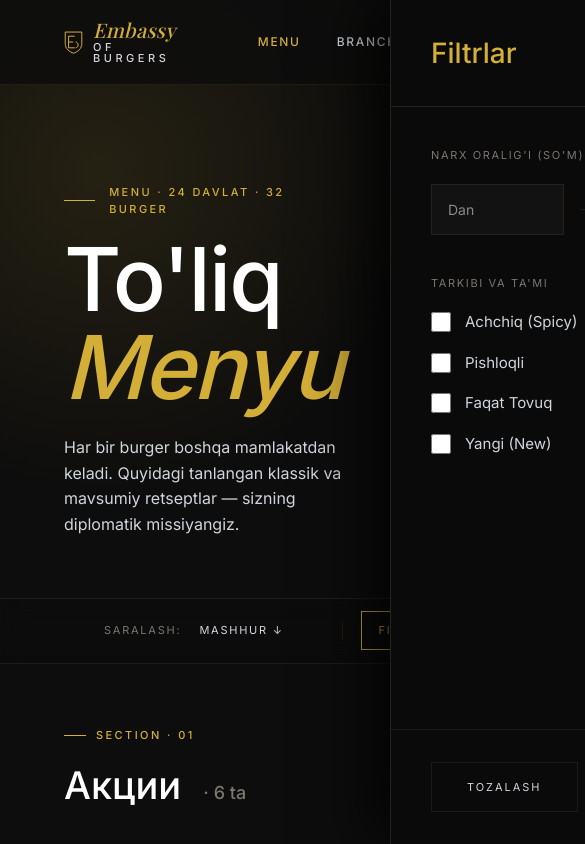
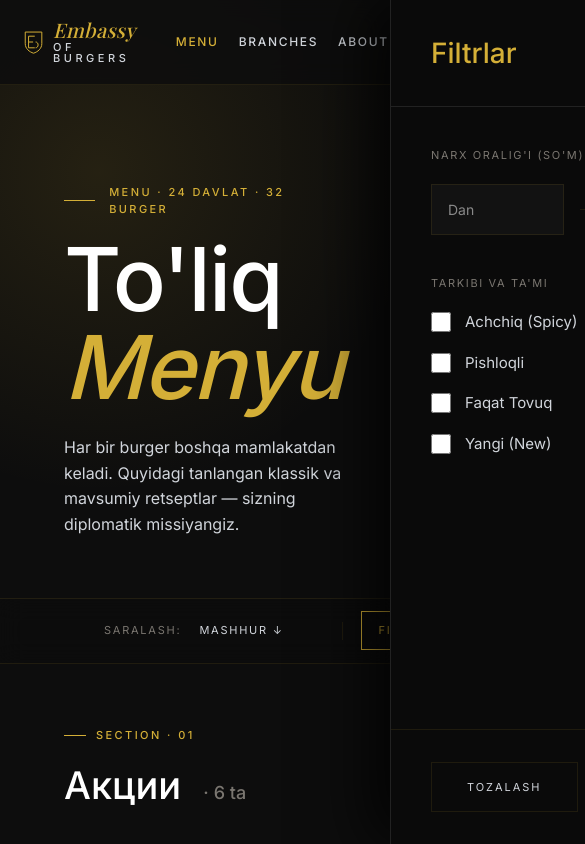
Before and after one commit to rahmatulloh19/EoB, a Next.js app: page /en/menu in a window 390 px wide. Shown: the top 844 px of the page, 585 px wide, since content can reach past the window. Built offline with nearby package versions, Linux system fonts and the light colour scheme.

Commit message:
feat: responsive improvements for 1024px, fixed language switch scroll, split grid logic for burgers and why-us

```diff
--- a/src/app/globals.css
+++ b/src/app/globals.css
@@ -35,7 +35,6 @@
 
 html {
   scroll-behavior: smooth;
-  overflow-x: hidden;
 }
 
 body {
@@ -44,7 +43,6 @@ body {
   font-family: var(--eob-sans), "Inter", system-ui, sans-serif;
   -webkit-font-smoothing: antialiased;
   text-rendering: optimizeLegibility;
-  overflow-x: hidden;
 
   --eob-mono: ui-monospace, SFMono-Regular, Menlo, Monaco, Consolas, monospace;
 }
@@ -142,6 +140,85 @@ body {
     transform: translateY(-4px);
     box-shadow: 0 12px 40px rgba(0,0,0,0.4), 0 4px 12px rgba(212,175,55,0.04);
   }
+
+  .eob-container {
+    max-width: 1280px;
+    margin: 0 auto;
+    padding: 0 64px;
+    width: 100%;
+  }
+
+  @media (max-width: 1200px) {
+    .eob-container {
+      padding: 0 40px;
+    }
+  }
+
+  @media (max-width: 1024px) {
+    .eob-container {
+      padding: 0 24px;
+    }
+  }
+
+  .eob-grid-4, .eob-grid-burgers, .eob-grid-whyus {
+    display: grid;
+    grid-template-columns: repeat(4, 1fr);
+    gap: 24px;
+  }
+
+  .eob-grid-3 {
+    display: grid;
+    grid-template-columns: repeat(3, 1fr);
+    gap: 20px;
+  }
+
+  @media (max-width: 1200px) {
+    .eob-grid-4 {
+      gap: 16px;
+    }
+    .eob-grid-3 {
+      gap: 16px;
+    }
+  }
+
+  @media (max-width: 1114px) {
+    /* Burgerlar bo'limi uchun - 3 ta qoladi, 4-chi yashiriladi */
+    .eob-grid-burgers {
+      grid-template-columns: repeat(3, 1fr);
+    }
+    .eob-grid-burgers > *:nth-child(4) {
+      display: none !important;
+    }
+
+    /* Why Us bo'limi uchun - 4 tasi ham qoladi (2x2) */
+    .eob-grid-whyus {
+      grid-template-columns: repeat(2, 1fr);
+    }
+  }
+
+  @media (max-width: 1200px) {
+    .eob-nav-inner {
+      gap: 20px !important;
+    }
+    .eob-nav-tools {
+      gap: 12px !important;
+    }
+    .eob-nav-links {
+      gap: 20px !important;
+      padding-left: 20px !important;
+    }
+  }
+
+  @media (max-width: 1050px) {
+    .eob-nav-inner {
+      grid-template-columns: auto 1fr auto !important;
+      justify-content: space-between !important;
+      gap: 16px !important;
+    }
+    .eob-nav-tools a[href^="tel:"] {
+      display: none;
+    }
+  }
 }
 
 /* Base link hovers */
--- a/src/components/LandingDesktop.tsx
+++ b/src/components/LandingDesktop.tsx
@@ -18,15 +18,14 @@ export const LandingDesktopNavbar = () => {
       backdropFilter: "blur(12px)",
       borderBottom: "1px solid var(--hairline-soft)"
     }}>
-      <div style={{
-        maxWidth: 1280, margin: "0 auto",
-        padding: "20px 64px",
+      <div className="eob-container eob-nav-inner" style={{
+        paddingTop: 20, paddingBottom: 20,
         display: "grid", gridTemplateColumns: "auto 1fr auto", alignItems: "center", gap: 40
       }}>
         <Link href="/" style={{ textDecoration: "none" }} className="hover:opacity-80 transition-opacity">
           <EobLogo size={20} />
         </Link>
-        <nav style={{ display: "flex", gap: 36, justifyContent: "center", flexWrap: "nowrap", margin: "0px", padding: "0px 0px 0px 38px" }}>
+        <nav className="eob-nav-links" style={{ display: "flex", gap: 36, justifyContent: "center", flexWrap: "nowrap", margin: "0px", padding: "0px 0px 0px 38px" }}>
           {[
             { name: t('menu'), href: "/menu" },
             { name: t('branches'), href: "/#branches" },
@@ -47,7 +46,7 @@ export const LandingDesktopNavbar = () => {
             );
           })}
         </nav>
-        <div style={{ display: "flex", justifyContent: "flex-end", alignItems: "center", gap: 20, flexWrap: "nowrap" }}>
+        <div className="eob-nav-tools" style={{ display: "flex", justifyContent: "flex-end", alignItems: "center", gap: 20, flexWrap: "nowrap" }}>
           <LanguageSwitcher />
           <a href="tel:+998781130773" style={{
             fontFamily: "var(--eob-mono)", fontSize: 13, color: "var(--silver)",
@@ -149,7 +148,7 @@ const LandingDesktopStats = () => {
   const t = useTranslations('stats');
   return (
 <section style={{ padding: "100px 0", background: "var(--bg)", borderBottom: "1px solid var(--hairline-soft)" }}>
-    <div style={{ maxWidth: 1280, margin: "0 auto", padding: "0 64px", display: "grid", gridTemplateColumns: "repeat(4, 1fr)", gap: 40 }}>
+    <div className="eob-container" style={{ display: "grid", gridTemplateColumns: "repeat(4, 1fr)", gap: 40 }}>
       {[
     { n: "12", l: t('branches') },
     { n: t('min_val'), l: t('delivery'), s: t('min') },
@@ -215,7 +214,7 @@ const LandingDesktopTopBurgers = () => {
   const tc = useTranslations('common');
   return (
 <section id="menu" style={{ background: "var(--bg)", padding: "120px 0" }}>
-    <div style={{ maxWidth: 1280, margin: "0 auto", padding: "0 64px" }}>
+    <div className="eob-container">
       <div style={{ display: "flex", alignItems: "flex-end", justifyContent: "space-between", marginBottom: 56 }}>
         <div>
           <SectionEyebrow>{t('menu_eyebrow')}</SectionEyebrow>
@@ -225,7 +224,7 @@ const LandingDesktopTopBurgers = () => {
           {t('menu_cta')} →
         </Link>
       </div>
-      <div style={{ display: "grid", gridTemplateColumns: "repeat(4, 1fr)", gap: 24 }}>
+      <div className="eob-grid-burgers">
         {menuData.flatMap(cat => cat.products).slice(0, 4).map((b) => <TopBurgerCard key={b.id || b.name} b={b} />)}
       </div>
     </div>
@@ -263,12 +262,12 @@ const LandingDesktopWhy = () => {
   const t = useTranslations('sections');
   return (
 <section style={{ background: "linear-gradient(180deg, #0D0D0D 0%, #100E0A 100%)", padding: "120px 0" }}>
-    <div style={{ maxWidth: 1280, margin: "0 auto", padding: "0 64px" }}>
+    <div className="eob-container">
       <div style={{ textAlign: "center", maxWidth: 720, margin: "0 auto 64px" }}>
         <SectionEyebrow align="center">{t('why_eyebrow')}</SectionEyebrow>
         <SectionTitle accent={t('why_accent')} align="center">{t('why_title')}</SectionTitle>
       </div>
-      <div style={{ display: "grid", gridTemplateColumns: "repeat(4, 1fr)", gap: 20 }}>
+      <div className="eob-grid-whyus">
         <FeatureBlock num="01" title={t('why_feat1_title')} desc={t('why_feat1_desc')}
       icon={<svg width="22" height="22" viewBox="0 0 24 24" fill="none" stroke="currentColor" strokeWidth="1.4"><path d="M12 3 L18 7 V13 C18 17 15 20 12 21 C9 20 6 17 6 13 V7 Z" /><path d="M9 12 L11 14 L15 10" /></svg>} />
 
@@ -348,7 +347,7 @@ const LandingDesktopBranches = () => {
 
   return (
     <section id="branches" style={{ background: "var(--bg)", padding: "120px 0" }}>
-    <div style={{ maxWidth: 1280, margin: "0 auto", padding: "0 64px" }}>
+    <div className="eob-container">
       <div style={{ display: "grid", gridTemplateColumns: "1fr auto", alignItems: "flex-end", marginBottom: 56, gap: 40 }}>
         <div>
           <SectionEyebrow>{branchesData.length} {t('branches_eyebrow')}</SectionEyebrow>
@@ -379,7 +378,7 @@ const LandingDesktopBranches = () => {
         transition: "max-height 0.8s cubic-bezier(0.25, 1, 0.5, 1)",
         margin: "0 -8px", padding: "0 8px"
       }}>
-        <div style={{ display: "grid", gridTemplateColumns: "repeat(3, 1fr)", gap: 20, paddingTop: 16, paddingBottom: showAll ? 0 : 40 }}>
+        <div className="eob-grid-3" style={{ paddingTop: 16, paddingBottom: showAll ? 0 : 40 }}>
           {(showAll ? branches : branches.slice(0, 6)).map((b, i) => {
             const isNearest = status === "done" && i === 0;
             const isTop3 = status === "done" && i > 0 && i < 3;
@@ -472,12 +471,12 @@ const LandingDesktopReviews = () => {
   const tc = useTranslations('common');
   return (
 <section style={{ background: "linear-gradient(180deg, #100E0A 0%, #0D0D0D 100%)", padding: "120px 0" }}>
-    <div style={{ maxWidth: 1280, margin: "0 auto", padding: "0 64px" }}>
+    <div className="eob-container">
       <div style={{ textAlign: "center", marginBottom: 64 }}>
         <SectionEyebrow align="center">{t('reviews_eyebrow')}</SectionEyebrow>
         <SectionTitle accent={t('reviews_accent')} align="center">{t('reviews_title')}</SectionTitle>
       </div>
-      <div style={{ display: "grid", gridTemplateColumns: "repeat(3, 1fr)", gap: 24 }}>
+      <div className="eob-grid-3">
         {REVIEWS.map((r, i) =>
       <div key={r.name} className="eob-card" style={{ padding: "28px 28px 24px", position: "relative", display: "flex", flexDirection: "column" }}>
             <div style={{
@@ -530,7 +529,7 @@ const LandingDesktopAbout = () => {
   const t = useTranslations('sections');
   return (
 <section id="about" style={{ background: "var(--bg)", padding: "120px 0" }}>
-    <div style={{ maxWidth: 1280, margin: "0 auto", padding: "0 64px",
+    <div className="eob-container" style={{
     display: "grid", gridTemplateColumns: "1fr 1fr", gap: 80, alignItems: "center" }}>
       <div>
         <SectionEyebrow>{t('about_eyebrow')}</SectionEyebrow>
@@ -601,7 +600,7 @@ const LandingDesktopFinalCTA = () => {
       fontSize: 96, lineHeight: 1, color: "var(--white)", margin: "10px 0 24px",
       letterSpacing: "-0.02em"
     }}>
-        {t('cta_title_part1')} <span style={{ fontStyle: "italic", color: "var(--gold)" }}>{t('cta_title_accent')}</span><br />{t('cta_title_part2')}
+        {t('cta_title_part1')} <br /> <span style={{ fontStyle: "italic", color: "var(--gold)" }}>{t('cta_title_accent')}</span>
       </h2>
       <p style={{ fontSize: 17, color: "var(--silver)", maxWidth: 540, margin: "0 auto 44px", lineHeight: 1.6 }}>
         {t('cta_subtitle')}
@@ -626,7 +625,7 @@ export const LandingDesktopFooter = () => {
   const tc = useTranslations('common');
   return (
 <footer style={{ padding: "80px 0 40px", background: "#0D0D0D", borderTop: "1px solid var(--hairline-soft)" }}>
-    <div style={{ maxWidth: 1280, margin: "0 auto", padding: "0 64px" }}>
+    <div className="eob-container">
       <div style={{ display: "flex", justifyContent: "space-between", alignItems: "flex-start", marginBottom: 60 }}>
         <div>
           <EobLogo size={24} />
--- a/src/components/LanguageSwitcher.tsx
+++ b/src/components/LanguageSwitcher.tsx
@@ -18,7 +18,7 @@ export default function LanguageSwitcher() {
   ];
 
   const handleLanguageChange = (newLocale: string) => {
-    router.replace(pathname, { locale: newLocale });
+    router.replace(pathname, { locale: newLocale, scroll: false });
     setIsOpen(false);
   };
 
```
